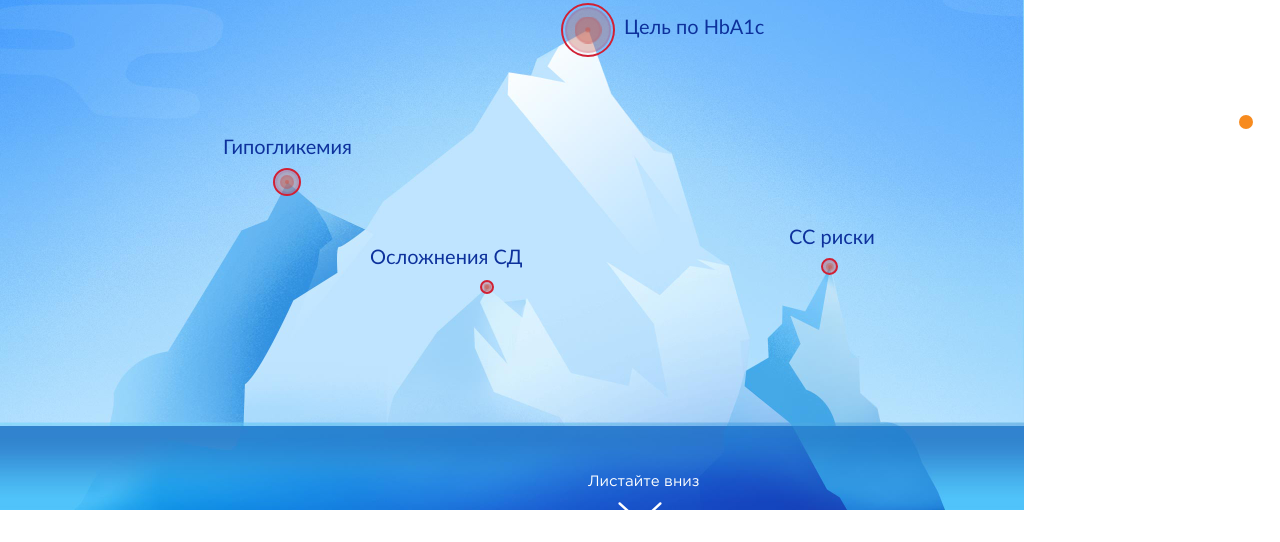
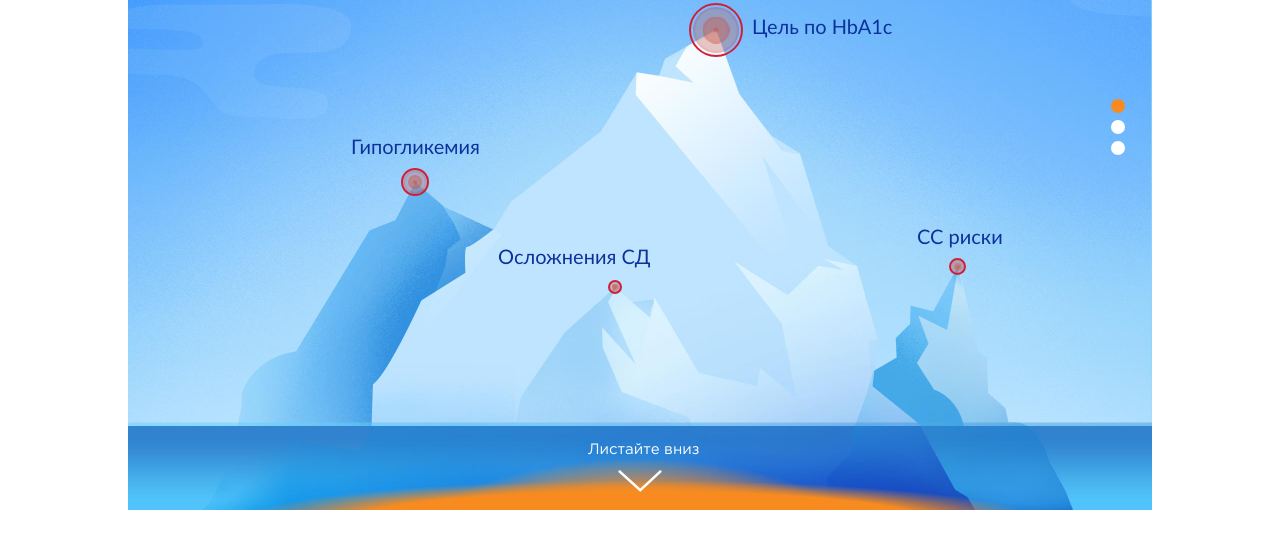
Before and after one commit to zhurbeySA/onpointTestTask, a website built with webpack: page src/index.html in a window 1280 px wide. Shown: the part 258-800 px from the top of the page. Built offline with nearby package versions, Linux system fonts and the light colour scheme.

Commit message:
finish common block
change position of common blocks from fixed to absolute to make it look
better on devices different from Ipad. Add gradients to swipeDown block.

```diff
--- a/src/common.blocks/flipDown.scss
+++ b/src/common.blocks/flipDown/flipDown.scss
@@ -1,7 +1,7 @@
 .flipDown {
   width: 44px;
   height: 22px;
-  position: fixed;
+  position: absolute;
   bottom: 18px;
   left: calc(50% - 22px);
   background-position: center;
@@ -12,7 +12,7 @@
 .flipDown::before {
   content: "Листайте вниз";
   display: inline-block;
-  position: relative;
+  position: absolute;
   white-space: nowrap;
   font-size: 15px;
   line-height: 15px;
--- /dev/null
+++ b/src/common.blocks/flipDown/flipDown__arrowImg.scss
@@ -0,0 +1,6 @@
+.flipDown__arrowImg {
+  width: 44px;
+  height: 22px;
+  position: relative;
+  z-index: 1;
+}
--- /dev/null
+++ b/src/common.blocks/flipDown/flipDown__bigBlur.scss
@@ -0,0 +1,8 @@
+.flipDown__bigBlur {
+  position: absolute;
+  width: 800px;
+  height: 80px;
+  background-image: radial-gradient(#f78b1f 50%, transparent 70%);
+  left: calc(50% - 400px);
+  top: 10px;
+}
--- /dev/null
+++ b/src/common.blocks/flipDown/flipDown__littleBlur.scss
@@ -0,0 +1,8 @@
+.flipDown__littleBlur {
+  position: absolute;
+  width: 1000px;
+  height: 1000px;
+  background-image: radial-gradient(circle, #f78b1f 60%, #f78b1f 66%, transparent 71%);
+  left: calc(50% - 500px);
+  top: -10px;
+}
--- a/src/common.blocks/stateBar/stateBar.scss
+++ b/src/common.blocks/stateBar/stateBar.scss
@@ -1,7 +1,7 @@
 .stateBar {
   height: 56px;
   width: 14px;
-  position: fixed;
+  position: absolute;
   right: 27px;
   top: calc(50% - 27px);
 }
--- a/src/common/scss/common.scss
+++ b/src/common/scss/common.scss
@@ -15,7 +15,10 @@
 @import "./../../common.blocks/goalMarker/goalMarker__thirdCircle";
 
 // Flipdown block
-@import "./../../common.blocks/flipDown";
+@import "./../../common.blocks/flipDown/flipDown";
+@import "./../../common.blocks/flipDown/flipDown__littleBlur";
+@import "./../../common.blocks/flipDown/flipDown__bigBlur";
+@import "./../../common.blocks/flipDown/flipDown__arrowImg";
 
 // StateBar block
 @import "./../../common.blocks/stateBar/stateBar.scss";
@@ -30,8 +33,12 @@
 body {
   font-family: "GothamPro", sans-serif;
   color: #0d319c;
+  // background-color: #24259a;
 }
 
 main {
   width: 1024px;
+  position: relative;
+  margin: 0 auto;
+  overflow-y: hidden;
 }
--- a/src/index.html
+++ b/src/index.html
@@ -36,7 +36,11 @@
       </div>
     </section>
 
-    <div class="flipDown" style="background-image: url(./assets/img/firstSlide/arrow.png)"></div>
+    <div class="flipDown">
+      <img class="flipDown__arrowImg" src="./assets/img/firstSlide/arrow.png" alt="">
+      <div class="flipDown__littleBlur"></div>
+      <div class="flipDown__bigBlur"></div>
+    </div>
     <div class="stateBar">
       <div class="stateBar__slideNumber stateBar__slideNumber_active"></div>
       <div class="stateBar__slideNumber"></div>
```
